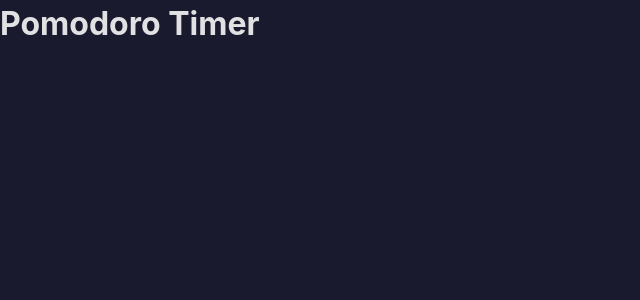
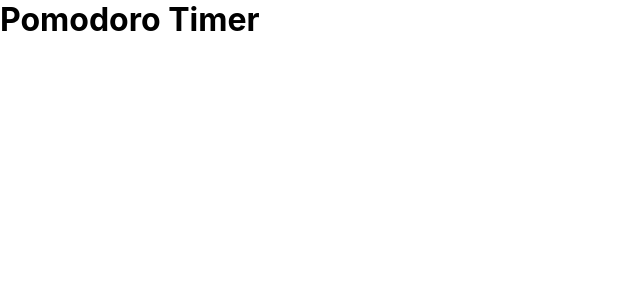
Before and after one commit to nnaova/pomodoro, a React (Vite) app: page / in a window 1280 px wide. Shown: the top 300 px of the page, without its empty margins (0-640 px from the left). Built offline with nearby package versions, Linux system fonts and the light colour scheme.

Commit message:
feat: add CSS theme system with dark/light custom properties

```diff
--- a/src/index.css
+++ b/src/index.css
@@ -1,30 +1,66 @@
-*, *::before, *::after {
+/* src/index.css */
+:root[data-theme='dark'] {
+  --bg: #1a1a2e;
+  --surface: #16213e;
+  --surface-elevated: #0f3460;
+  --text: #e2e8f0;
+  --text-muted: #8892b0;
+  --color-work: #e94560;
+  --color-short-break: #4ecca3;
+  --color-long-break: #5b8dee;
+  --color-track: #2d3561;
+  --btn-bg: #0f3460;
+  --btn-hover: #1a4a80;
+  --btn-text: #e2e8f0;
+  --overlay: rgba(0, 0, 0, 0.75);
+  --shadow: 0 4px 24px rgba(0, 0, 0, 0.4);
+}
+
+:root[data-theme='light'] {
+  --bg: #f0f4f8;
+  --surface: #ffffff;
+  --surface-elevated: #e8edf2;
+  --text: #1a202c;
+  --text-muted: #718096;
+  --color-work: #c0392b;
+  --color-short-break: #27ae60;
+  --color-long-break: #2980b9;
+  --color-track: #cbd5e0;
+  --btn-bg: #e2e8f0;
+  --btn-hover: #cbd5e0;
+  --btn-text: #1a202c;
+  --overlay: rgba(0, 0, 0, 0.4);
+  --shadow: 0 4px 24px rgba(0, 0, 0, 0.1);
+}
+
+*,
+*::before,
+*::after {
   box-sizing: border-box;
   margin: 0;
   padding: 0;
 }
 
-:root {
-  font-family: Inter, system-ui, Avenir, Helvetica, Arial, sans-serif;
-  line-height: 1.5;
-  font-weight: 400;
-  color-scheme: dark;
-  color: rgba(255, 255, 255, 0.87);
-  background-color: #1a1a2e;
-  font-synthesis: none;
-  text-rendering: optimizeLegibility;
-  -webkit-font-smoothing: antialiased;
-  -moz-osx-font-smoothing: grayscale;
+html {
+  font-size: 16px;
 }
 
 body {
+  font-family: -apple-system, BlinkMacSystemFont, 'Segoe UI', Roboto, sans-serif;
+  background: var(--bg);
+  color: var(--text);
   min-height: 100vh;
-  display: flex;
-  flex-direction: column;
+  transition: background 0.3s ease, color 0.3s ease;
+  -webkit-font-smoothing: antialiased;
 }
 
-#root {
-  flex: 1;
-  display: flex;
-  flex-direction: column;
+button {
+  cursor: pointer;
+  border: none;
+  background: none;
+  font-family: inherit;
 }
+
+input[type='number'] {
+  font-family: inherit;
+}
```
Also changed, not shown: src/App.module.css (added, +19 -0 lines).
